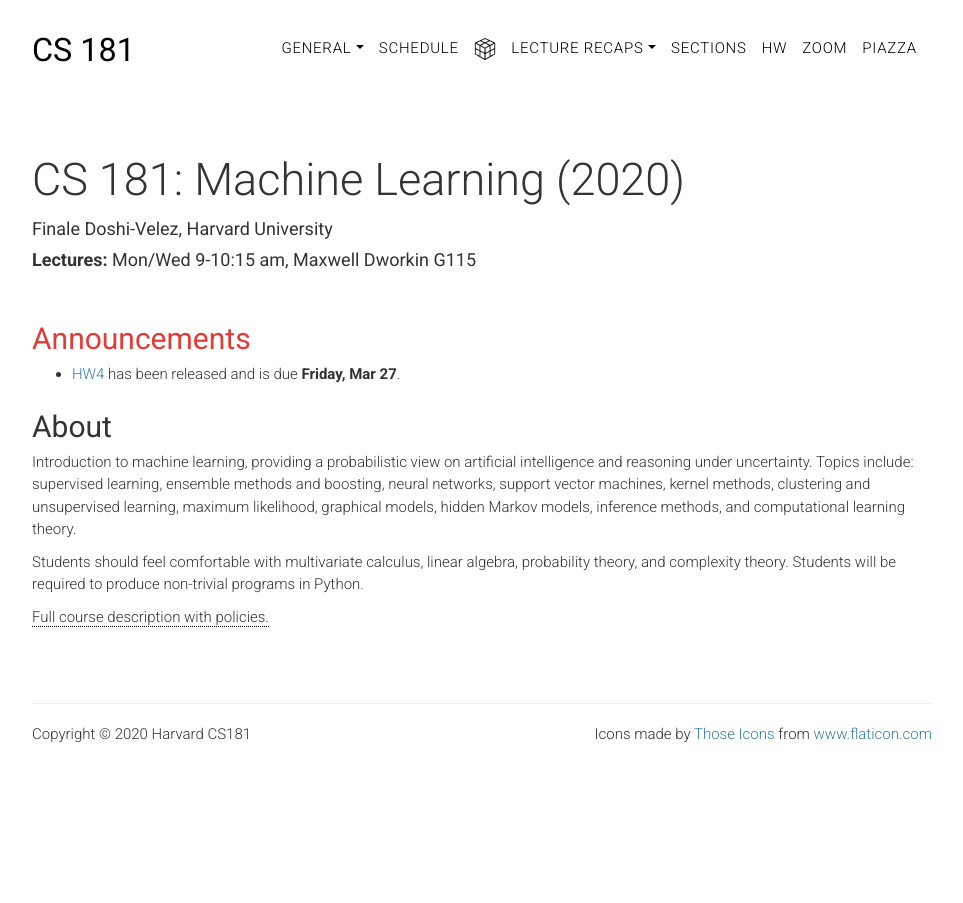
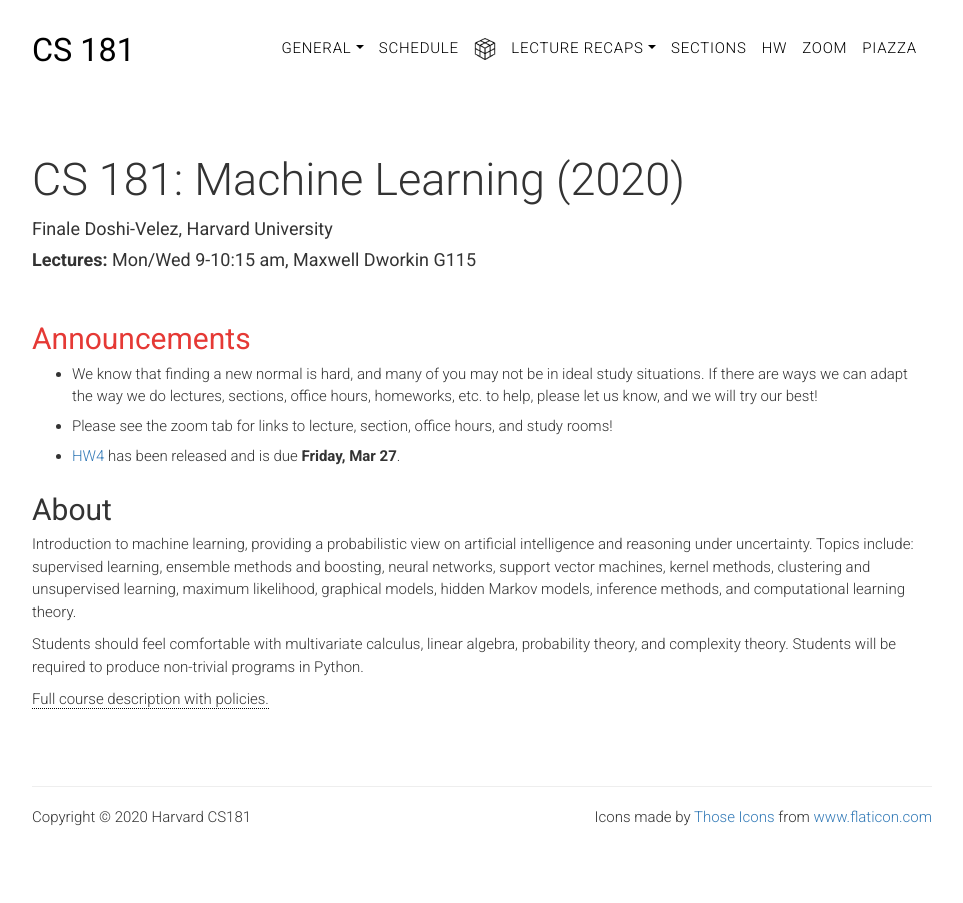
Before and after one commit to harvard-ml-courses/cs181-web-2020, a Jekyll site: the page built from index.html, in a window 1280 px wide. Shown: the whole page, without its empty margins (158-1121 px from the left). Built offline with Jekyll 4.4.1, drawn with Linux system fonts in a browser that asks for light colours.

Commit message:
added announcements

```diff
--- a/index.html
+++ b/index.html
@@ -15,6 +15,8 @@
 	<div class="main">
 		<h2 class="title announcement">Announcements</h2>
 		<ul>
+		        <li>We know that finding a new normal is hard, and many of you may not be in ideal study situations.  If there are ways we can adapt the way we do lectures, sections, office hours, homeworks, etc. to help, please let us know, and we will try our best! </li>
+		  	<li>Please see the zoom tab for links to lecture, section, office hours, and study rooms! </li>
 			<li><a href="{{ site.baseurl }}/homework#hw4">HW4</a> has been released and is due <strong>Friday, Mar 27</strong>.</li>
 		</ul>
 		</p>
```
